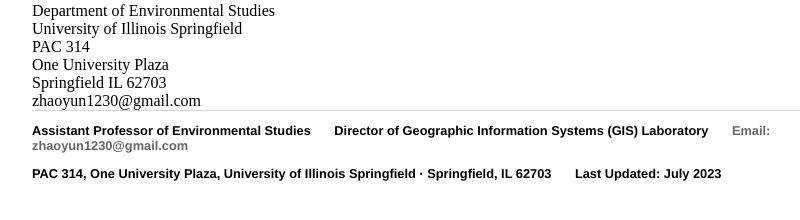
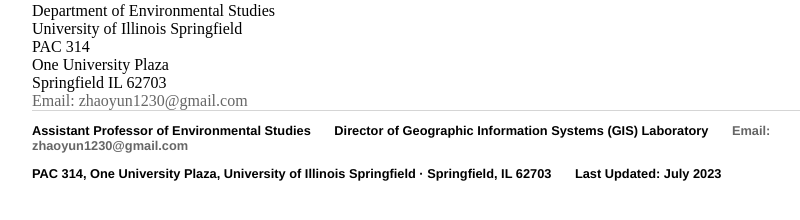
Before and after one commit to yun-zhao/yun-zhao.github.io, a Jekyll site: the page built from cv/index.html, in a window 1280 px wide. Shown: the part 512-732 px from the top of the page, without its empty margins (160-960 px from the left). Built offline with Jekyll 4.4.1, drawn with Linux system fonts in a browser that asks for light colours.

Commit message:
Update index.html

```diff
--- a/cv/index.html
+++ b/cv/index.html
@@ -20,7 +20,8 @@
 					PAC 314<br>
 					One University Plaza<br>
 					Springfield IL 62703<br>
-					<span class="obfuscate">zhaoyun1230@gmail.com</span>
+					<a href="mailto:zhaoyun1230@gmail.com">Email: zhaoyun1230@gmail.com</a>
+					<!-- <span class="obfuscate">zhaoyun1230@gmail.com</span>  -->
 					</address>
 
 	</div>
```
